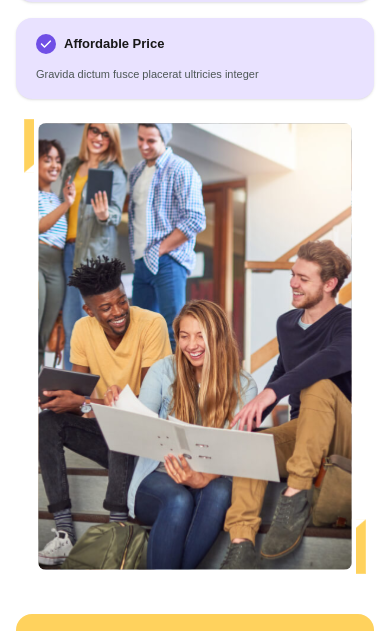
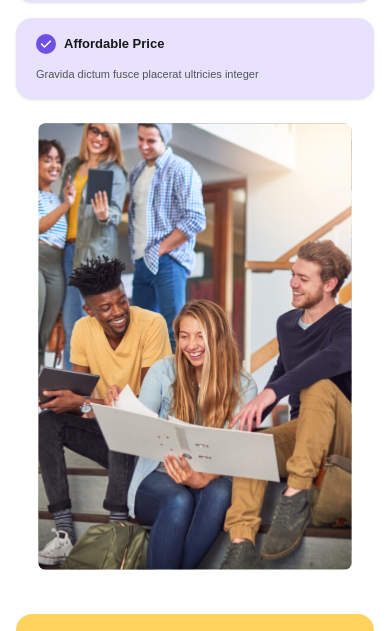
Before and after one commit to Hamad12-siddiqui/Course-Hub, a Next.js app: page / in a window 390 px wide. Shown: the part 6462-7093 px from the top of the page. Built offline with nearby package versions, Linux system fonts and the light colour scheme.

Commit message:
fix: fix the responsiveness issues

```diff
--- a/app/modules/Home/Creating.js
+++ b/app/modules/Home/Creating.js
@@ -62,7 +62,7 @@ const Creating = () => {
           <img
             src="/images/image (13).svg"
             alt="decoration"
-            className="absolute top-0 left-2 md:-top-2 md:left-35.5 w-16 sm:w-28 lg:w-40"
+            className="absolute top-0 left-2 md:-top-2 md:left-35.5 w-16 sm:w-28 lg:w-40 md:block hidden"
           />
           <img
             src="/images/image (4).svg"
@@ -72,7 +72,7 @@ const Creating = () => {
           <img
             src="/images/image (15).svg"
             alt="decoration"
-            className="absolute bottom-0 right-2 md:-bottom-2 md:-right-2 w-16 sm:w-28 lg:w-40"
+            className="absolute bottom-0 right-2 md:-bottom-2 md:-right-2 w-16 sm:w-28 lg:w-40 md:block hidden"
           />
 
           {/* Main Image */}
```
